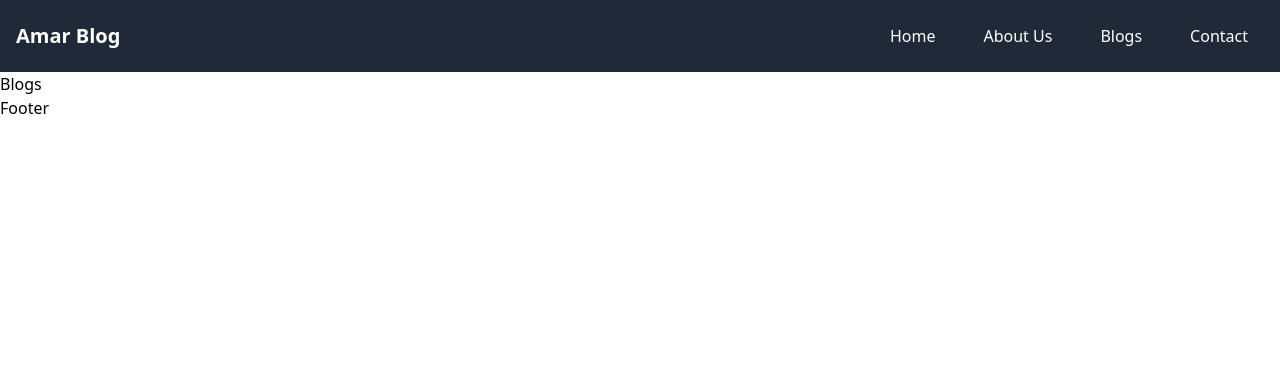
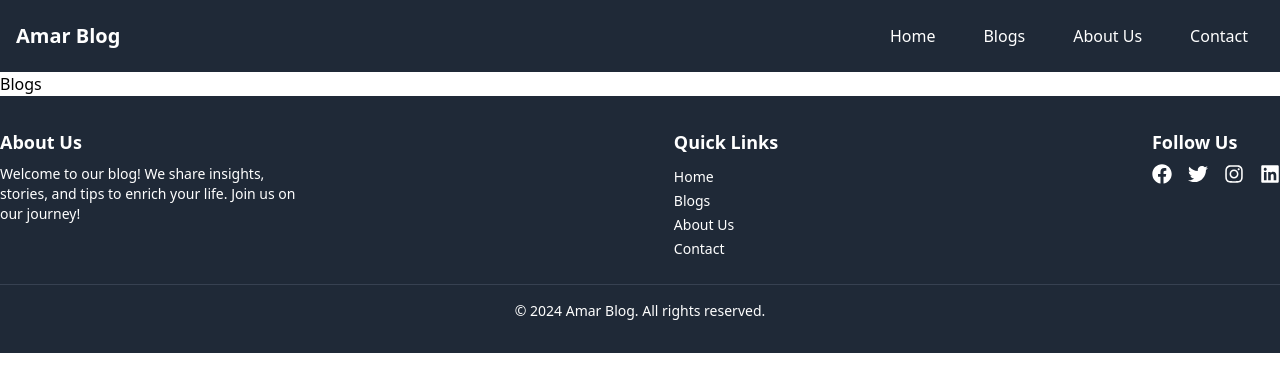
Before and after one commit to mdsajalali/amar-blog, a React (Vite) app: page / in a window 1280 px wide. Shown: the top 392 px of the page. Built offline with nearby package versions, Linux system fonts and the light colour scheme.

Commit message:
add: footer

```diff
--- a/src/pages/Footer.tsx
+++ b/src/pages/Footer.tsx
@@ -1,5 +1,69 @@
+import { FaFacebook, FaTwitter, FaInstagram, FaLinkedin } from "react-icons/fa";
+import Container from "../shared/Container";
+
 const Footer = () => {
-  return <div>Footer</div>;
+  return (
+    <footer className="bg-gray-800 text-white py-8">
+      <Container>
+        <div className="flex flex-col md:flex-row justify-between items-start">
+          <div className="mb-6 md:mb-0 max-w-[300px]">
+            <h3 className="text-lg font-bold mb-2">About Us</h3>
+            <p className="text-sm">
+              Welcome to our blog! We share insights, stories, and tips to
+              enrich your life. Join us on our journey!
+            </p>
+          </div>
+          <div className="mb-6 md:mb-0">
+            <h3 className="text-lg font-bold mb-2">Quick Links</h3>
+            <ul>
+              <li>
+                <a href="#" className="text-sm hover:underline">
+                  Home
+                </a>
+              </li>
+              <li>
+                <a href="#" className="text-sm hover:underline">
+                  Blogs
+                </a>
+              </li>
+              <li>
+                <a href="#" className="text-sm hover:underline">
+                  About Us
+                </a>
+              </li>
+              <li>
+                <a href="#" className="text-sm hover:underline">
+                  Contact
+                </a>
+              </li>
+            </ul>
+          </div>
+          <div>
+            <h3 className="text-lg font-bold mb-2">Follow Us</h3>
+            <div className="flex space-x-4">
+              <a href="#" className="text-xl hover:text-blue-500">
+                <FaFacebook />
+              </a>
+              <a href="#" className="text-xl hover:text-blue-400">
+                <FaTwitter />
+              </a>
+              <a href="#" className="text-xl hover:text-pink-500">
+                <FaInstagram />
+              </a>
+              <a href="#" className="text-xl hover:text-blue-700">
+                <FaLinkedin />
+              </a>
+            </div>
+          </div>
+        </div>
+        <div className="mt-6 border-t border-gray-700 pt-4 text-center">
+          <p className="text-sm">
+            &copy; {new Date().getFullYear()} Amar Blog. All rights reserved.
+          </p>
+        </div>
+      </Container>
+    </footer>
+  );
 };
 
 export default Footer;
--- a/src/pages/Navbar.tsx
+++ b/src/pages/Navbar.tsx
@@ -29,14 +29,15 @@ const Navbar = () => {
             </li>
             <li>
               <a href="#" className="block px-4 py-2 hover:bg-gray-700">
-                About Us
+                Blogs
               </a>
             </li>
             <li>
               <a href="#" className="block px-4 py-2 hover:bg-gray-700">
-                Blogs
+                About Us
               </a>
             </li>
+
             <li>
               <a href="#" className="block px-4 py-2 hover:bg-gray-700">
                 Contact
```
